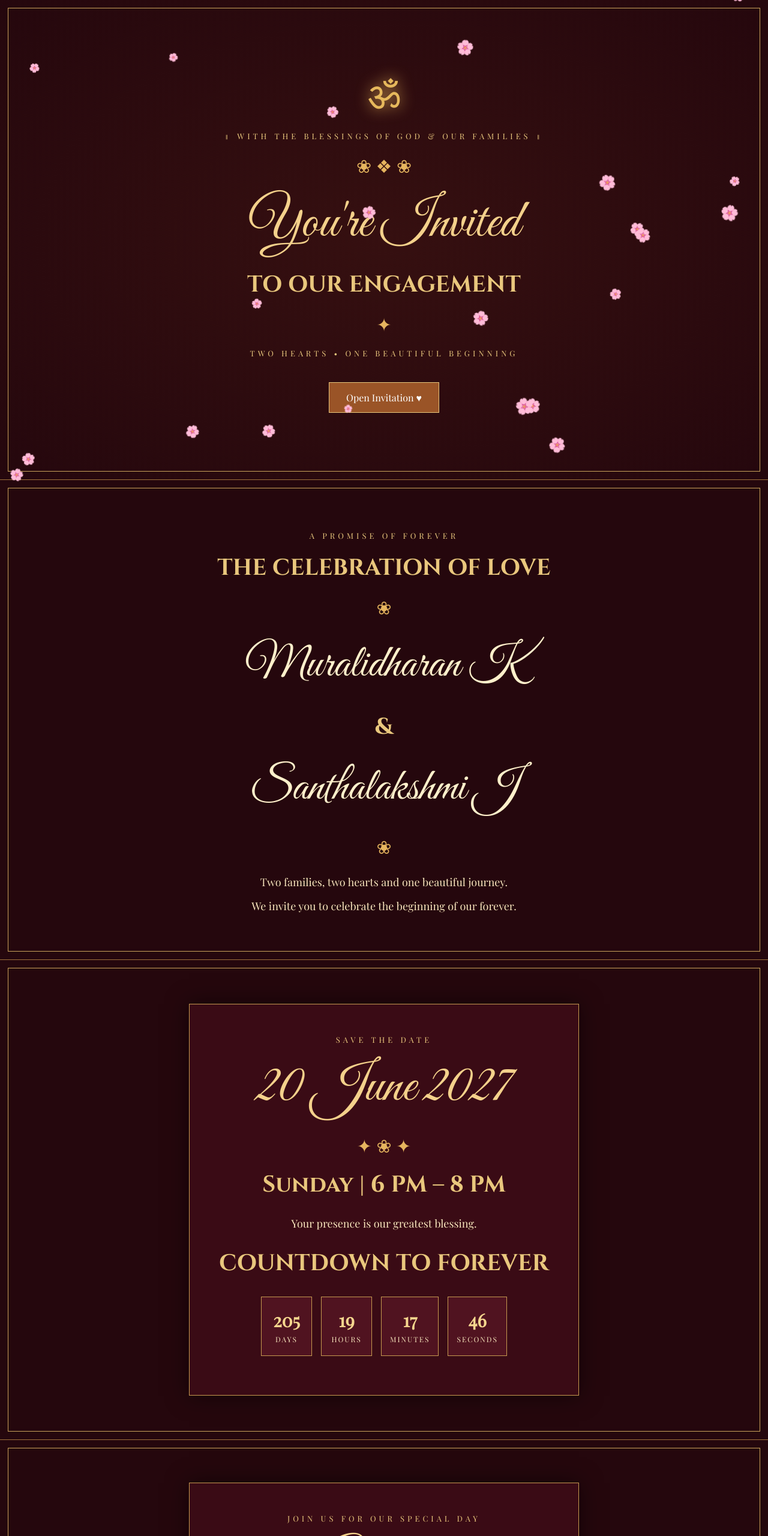
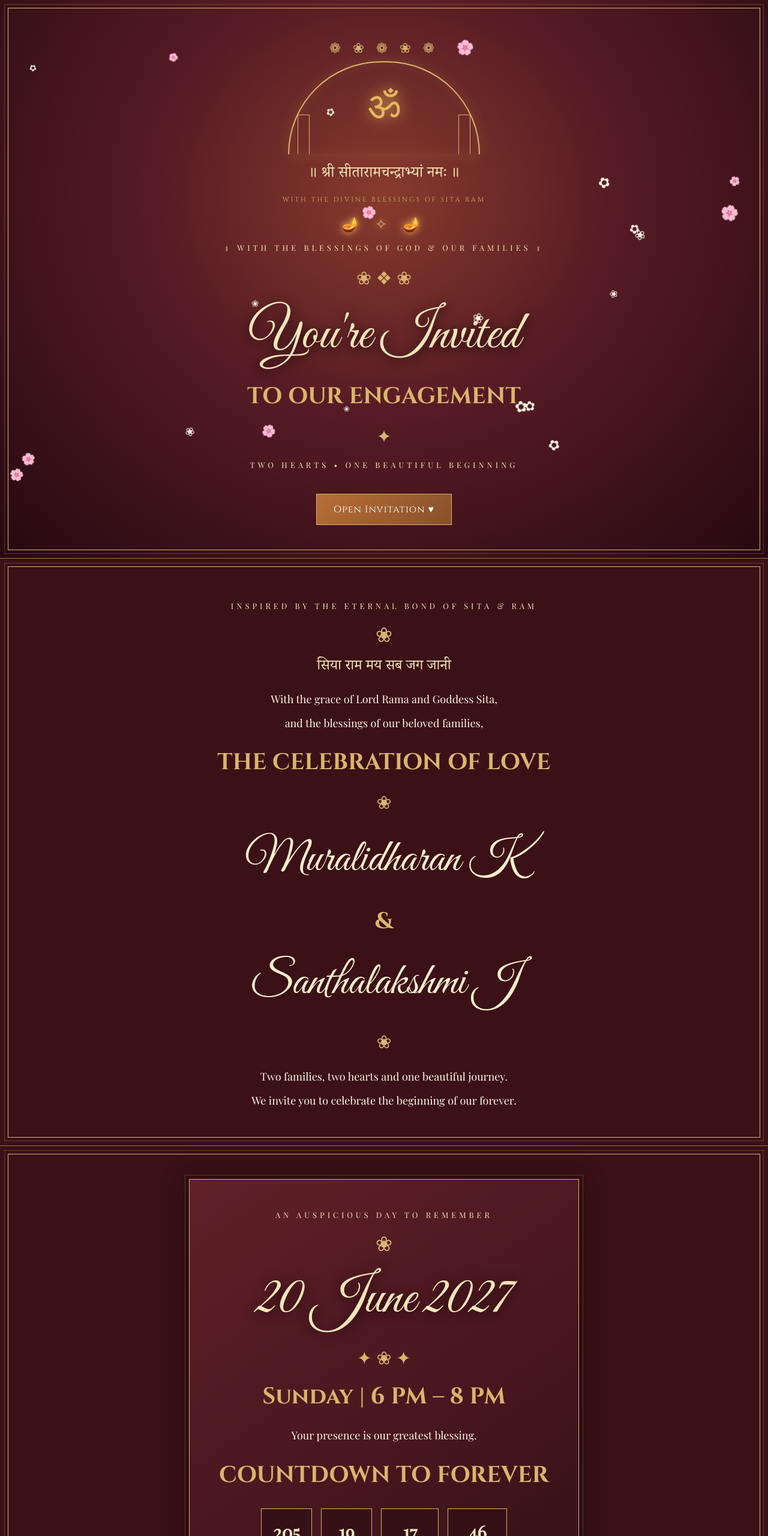
Before and after one commit to muralistimulator/Engagement-Invitation, a plain HTML site: page index.html in a window 1280 px wide. Shown: the top 2560 px of the page at 60% size. Drawn offline with nearby package versions, Linux system fonts and the light colour scheme.

Commit message:
Add Sita Ram devotional engagement theme

```diff
--- a/index.html
+++ b/index.html
@@ -4,9 +4,9 @@
 <head>
 <meta charset="UTF-8">
 <meta name="viewport" content="width=device-width, initial-scale=1.0">
-<title>Muralidharan & Santhalakshmi | Engagement</title>
+<title>Shri Sita Ram Blessings | Muralidharan & Santhalakshmi</title>
 
-<link href="https://fonts.googleapis.com/css2?family=Cinzel:wght@400;600;700&family=Great+Vibes&family=Playfair+Display&display=swap" rel="stylesheet">
+<link href="https://fonts.googleapis.com/css2?family=Cinzel:wght@400;600;700&family=Great+Vibes&family=Playfair+Display&family=Noto+Serif+Devanagari:wght@500;600&display=swap" rel="stylesheet">
 
 <style>
 * { box-sizing:border-box; margin:0; padding:0; }
@@ -179,14 +179,40 @@ footer {
   letter-spacing:2px;
   font-size:12px;
 }
-</style>
+
+/* SITA-RAM DEVOTIONAL WEDDING THEME */
+:root{--wine:#3b1017;--wine2:#571b25;--gold:#d9b56c;--gold-light:#f6e5b8;--cream:#fff7e8;--saffron:#c77b32}
+body{background:var(--wine);color:var(--cream)}
+.hero{background:radial-gradient(ellipse at 50% 35%,#873b2c 0%,#571b25 42%,#260910 100%)}
+section:before{border-color:var(--gold);outline:1px solid #d9b56c44;outline-offset:5px}
+h1{color:var(--gold-light);text-shadow:0 4px 20px #160509}
+h2,.divider,.gold{color:var(--gold)}
+.subtitle{color:var(--gold-light)}
+.card{background:linear-gradient(145deg,#67232cdd,#351017ee);border-color:var(--gold);outline:1px solid #d9b56c44;outline-offset:6px}
+.time{background:#351017;border-color:var(--gold)}
+.time strong{color:var(--gold-light)}
+.mantra{font-family:'Noto Serif Devanagari',serif;color:var(--gold-light);font-size:clamp(18px,3vw,25px);margin:14px}
+.temple-arch{width:min(320px,78vw);height:155px;margin:0 auto 15px;border:2px solid var(--gold);border-bottom:0;border-radius:160px 160px 0 0;display:flex;align-items:center;justify-content:center;box-shadow:0 0 25px #e4bd6b22,inset 0 0 20px #e4bd6b15}
+.temple-arch:before,.temple-arch:after{content:"";position:absolute;bottom:0;width:18px;height:65px;border:1px solid var(--gold);border-bottom:0}
+.temple-arch{position:relative}
+.temple-arch:before{left:14px}.temple-arch:after{right:14px}
+.english-mantra{font-family:'Cinzel',serif;color:var(--gold);font-size:11px;letter-spacing:3px}
+.blessing{font-family:'Noto Serif Devanagari',serif;color:var(--gold-light);font-size:clamp(18px,3vw,24px);margin:15px}
+.diya-row{font-size:24px;letter-spacing:10px;margin:16px;color:var(--gold);text-shadow:0 0 14px #ffbd59}
+.lotus{font-size:34px;color:var(--gold);margin:12px}
+.toran{color:var(--gold);font-size:23px;letter-spacing:7px;margin:8px}
+button,.map-button{background:linear-gradient(135deg,#b86e35,#87502c);border-color:var(--gold);font-family:'Cinzel',serif;letter-spacing:1px}
+button:hover,.map-button:hover{background:var(--gold);color:var(--wine)}
+footer{color:#dfc58f}
+@media(prefers-reduced-motion:reduce){*,*:before,*:after{animation:none!important;scroll-behavior:auto!important}}
+\n</style>
 </head>
 
 <body>
 
 <section class="hero">
   <div class="fade">
-    <div class="om">ॐ</div>
+    <div class="toran">❁ ❀ ❁ ❀ ❁</div><div class="temple-arch"><div class="om">ॐ</div></div><p class="mantra">॥ श्री सीतारामचन्द्राभ्यां नमः ॥</p><p class="english-mantra">WITH THE DIVINE BLESSINGS OF SITA RAM</p><div class="diya-row">🪔 ✧ 🪔</div>
     <p class="subtitle">॥ WITH THE BLESSINGS OF GOD & OUR FAMILIES ॥</p>
     <div class="divider">❀ ❖ ❀</div>
     <h1>You're Invited</h1>
@@ -201,7 +227,7 @@ footer {
 
 <section id="couple">
   <div class="fade">
-    <p class="subtitle">A PROMISE OF FOREVER</p>
+    <p class="subtitle">INSPIRED BY THE ETERNAL BOND OF SITA & RAM</p><div class="lotus">❀</div><p class="blessing">सिया राम मय सब जग जानी</p><p class="details">With the grace of Lord Rama and Goddess Sita,<br>and the blessings of our beloved families,</p>
     <h2>THE CELEBRATION OF LOVE</h2>
     <div class="divider">❀</div>
     <div class="names">Muralidharan K</div>
@@ -217,7 +243,7 @@ footer {
 
 <section>
   <div class="card fade">
-    <p class="subtitle">SAVE THE DATE</p>
+    <p class="subtitle">AN AUSPICIOUS DAY TO REMEMBER</p><div class="lotus">❀</div>
     <h1>20 June 2027</h1>
     <div class="divider">✦ ❀ ✦</div>
     <h2>Sunday | 6 PM – 8 PM</h2>
@@ -235,7 +261,7 @@ footer {
 
 <section>
   <div class="card fade">
-    <p class="subtitle">JOIN US FOR OUR SPECIAL DAY</p>
+    <p class="subtitle">WE WOULD BE HONOURED BY YOUR PRESENCE</p><div class="lotus">🪷</div>
     <h1>Venue</h1>
     <div class="divider">❀</div>
     <h2>RK MAHAL</h2>
@@ -256,20 +282,20 @@ footer {
 
 <section>
   <div class="fade">
-    <div class="om">❀</div>
-    <p class="subtitle">YOUR PRESENCE WILL MAKE OUR DAY SPECIAL</p>
+    <div class="temple-arch"><div class="om">॥ श्री राम ॥</div></div><p class="mantra">जय सिया राम</p>
+    <p class="subtitle">YOUR PRESENCE IS OUR GREATEST BLESSING</p>
     <h1>With Love</h1>
     <div class="names">Muralidharan</div>
     <h2>&</h2>
     <div class="names">Santhalakshmi</div>
-    <div class="divider">♥</div>
+    <div class="diya-row">🪔 ❀ 🪔</div><p class="blessing">॥ श्री सीतारामचन्द्रार्पणमस्तु ॥</p>
     <p class="subtitle">20 • 06 • 2027</p>
     <h2>WE CAN'T WAIT TO CELEBRATE WITH YOU!</h2>
   </div>
 </section>
 
 <footer>
-  MADE WITH LOVE ♥ <br><br>
+  MADE WITH LOVE & THE BLESSINGS OF SITA RAM <br><br>
   MURALIDHARAN & SANTHALAKSHMI
 </footer>
 
@@ -300,7 +326,7 @@ updateCountdown();
 for(let i=0;i<22;i++){
   let petal=document.createElement("div");
   petal.className="petals";
-  petal.textContent="🌸";
+  petal.textContent=["🌸","✿","❀"][i%3];
   petal.style.left=Math.random()*100+"vw";
   petal.style.animationDuration=(7+Math.random()*10)+"s";
   petal.style.animationDelay=(-Math.random()*15)+"s";
```
